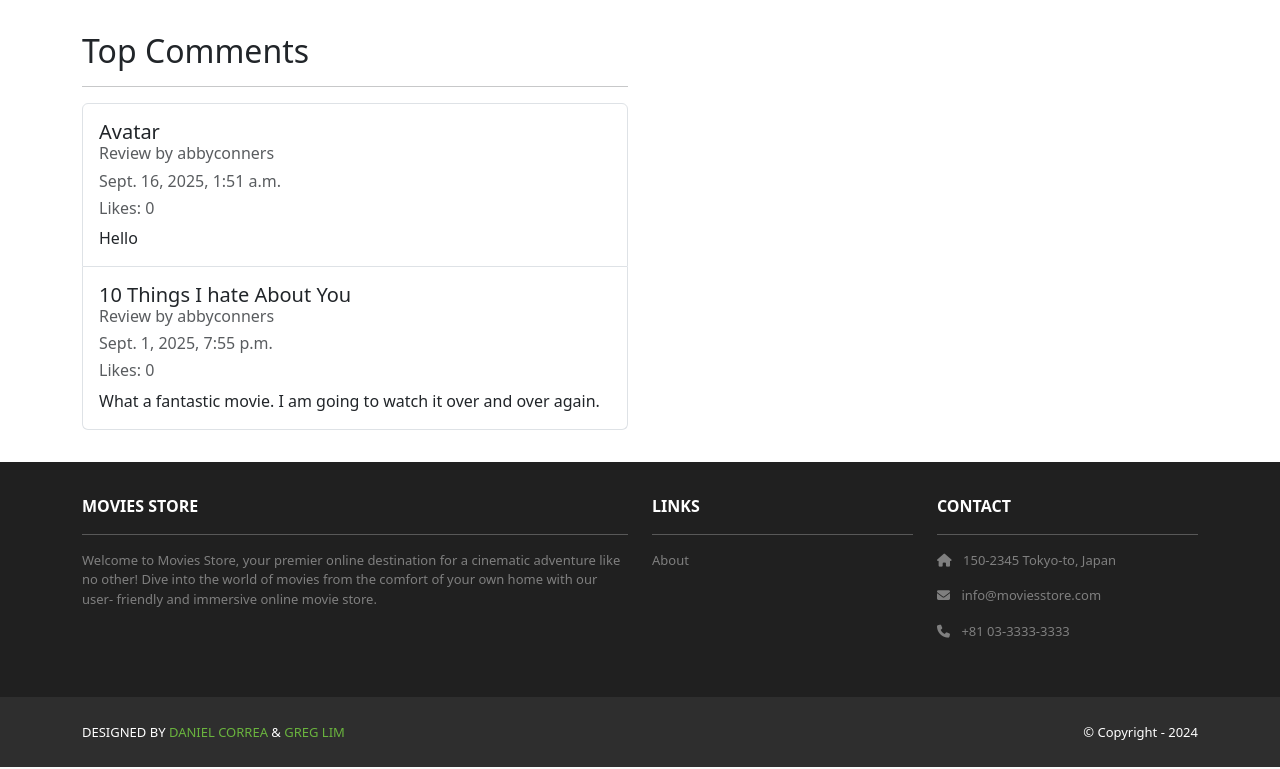
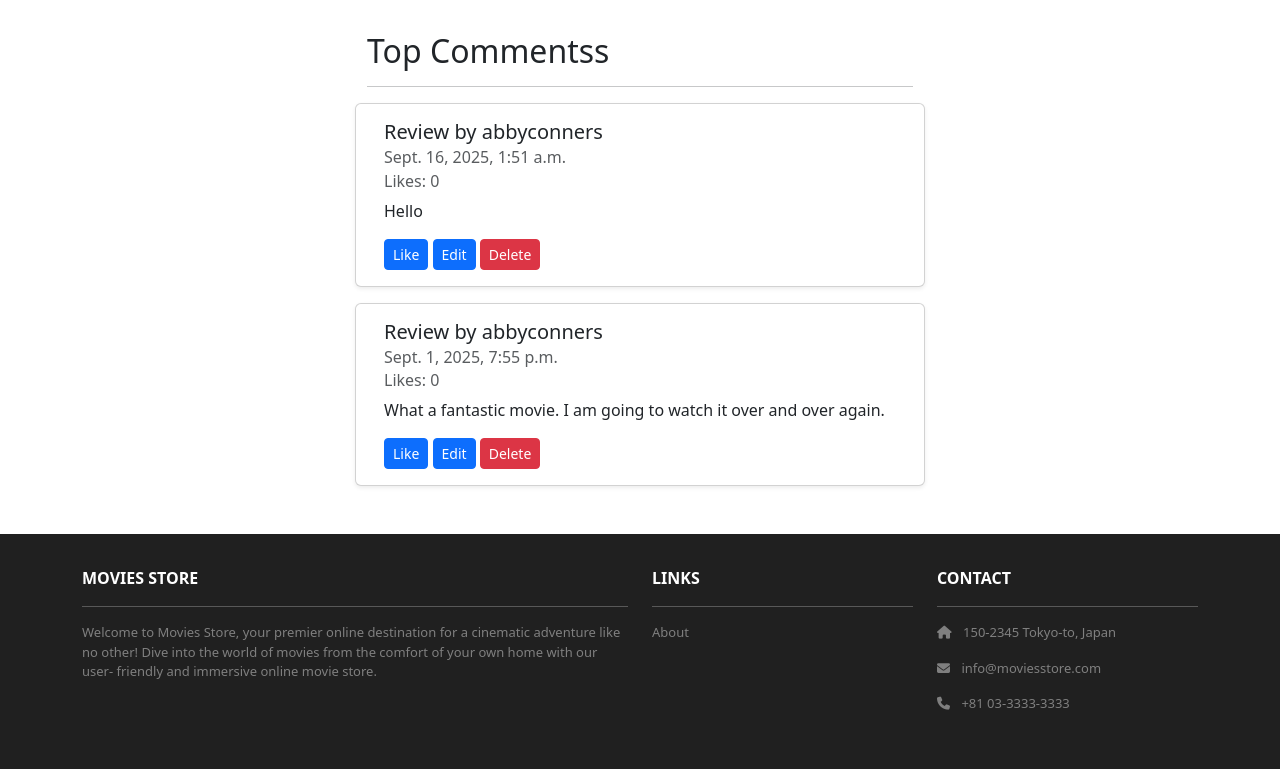
Before and after one commit to abigailconnersgt-lgtm/moviesstore, a Django app: page /movies/topcomments/ in a window 1280 px wide. Shown: the part 82-851 px from the top of the page. Run offline with Django 5.2, Linux system fonts and the light colour scheme; a user stored in the database is signed in; data comes from the database, SQL or seed files in the repository; both versions use the stored data as it was after the commit; data that the repository does not hold is empty; some libraries are stand-ins or nearby versions.

Commit message:
making top comments look better

```diff
--- a/movies/templates/movies/show.html
+++ b/movies/templates/movies/show.html
@@ -47,7 +47,7 @@
                         <a class="btn btn-danger"
                             href=" {% url 'movies.delete_review' id=template_data.movie.id review_id=review.id%}">Delete</a>
                         {% endif %}
-                        <a href="{% url 'toggle_review_like' review.id %}" class="btn btn-outline-primary">
+                        <a href="{% url 'movies.toggle_review_like' review.id %}" class="btn btn-outline-primary">
                                 {% if user in review.likes.all %}
                                     ❤️ Unlike ({{ review.total_likes }})
                                 {% else %}
--- a/movies/templates/movies/top_comments.html
+++ b/movies/templates/movies/top_comments.html
@@ -5,31 +5,36 @@
     <div class="container">
         <div class="row mt-3">
             <div class="col-md-6 mx-auto mb-3">
-                <h2>{{ template_data.title }}</h2>
-                <hr />
-                <ul class="list-group">
-                    {% for review in template_data.reviews %}
-                    <li class="list-group-item pb-3 pt-3">
-                        <h5 class="card-title">
-                            {{ review.movie.name }}
-                        </h5>
-                        <h6 class="card-subtitle mb-2 text-muted">
-                            Review by {{ review.user.username }}
-                        </h6>
-                        <h6 class="card-subtitle mb-2 text-muted">
-                            {{ review.date }}
-                        </h6>
-                        <h6 class="card-subtitle mb-2 text-muted">
-                            Likes: {{ review.total_likes }}
-                        </h6>
+            <h2>{{template_data.title}}s</h2>
+            <hr />
+            <div class="row">
+                {% for review in template_data.reviews %}
+                <div class="card mb-3 shadow-sm">
+                    <div class="card-body">
+                        <h5 class="card-title">Review by {{ review.user.username }}</h5>
+                        <h6 class="card-subtitle mb-2 text-muted">{{ review.date }}</h6>
+                        <h6 class="card-subtitle mb-2 text-muted">Likes: {{ review.like_count }}</h6>
                         <p class="card-text">{{ review.comment }}</p>
-                    </li>
-                    {% endfor %}
-                </ul>
-            </div>
-            <div class="col-md-6 mx-auto mb-3 text-center">
-                <img src="{{ template_data.movie.image.url }}"
-                class="rounded img-card-400" />
+
+                        {% if user.is_authenticated%}
+                            <a class = "btn btn-primary btn-sm"
+                            href = "{% url 'movies.toggle_review_like' review_id=review.id%}">
+                            Like
+                            </a>
+                        {% endif %}
+                        {% if user.is_authenticated and user == review.user %}
+                            <a class="btn btn-primary btn-sm"
+                            href="{% url 'movies.edit_review' id=review.movie.id review_id=review.id %}">
+                            Edit
+                            </a>
+                            <a class="btn btn-danger btn-sm"
+                            href="{% url 'movies.delete_review' id=review.movie.id review_id=review.id %}">
+                            Delete
+                            </a>
+                        {% endif %}
+                    </div>
+                </div>
+                {% endfor %}
             </div>
         </div>
     </div>
--- a/movies/urls.py
+++ b/movies/urls.py
@@ -7,6 +7,6 @@ urlpatterns = [
     path('<int:id>/review/create/', views.create_review, name='movies.create_review'),
     path('<int:id>/review/<int:review_id>/edit/', views.edit_review, name='movies.edit_review'),
     path('<int:id>/review/<int:review_id>/delete/', views.delete_review, name='movies.delete_review'),
-    path("post/<int:review_id>/like/", views.toggle_review_like, name="toggle_review_like"),
+    path("post/<int:review_id>/like/", views.toggle_review_like, name="movies.toggle_review_like"),
     path("topcomments/", views.top_comments, name='movies.top_comments')
 ]
--- a/moviesstore/settings.py
+++ b/moviesstore/settings.py
@@ -26,7 +26,7 @@ SECRET_KEY = 'django-insecure-2@7740rsl(gmtwkdon32kt%$(^*861cmx^jvxpi_qqipe)awx=
 # SECURITY WARNING: don't run with debug turned on in production!
 DEBUG = True
 
-ALLOWED_HOSTS = []
+ALLOWED_HOSTS = ['*']
 
 
 # Application definition
```
Also changed, not shown: db.sqlite3.
